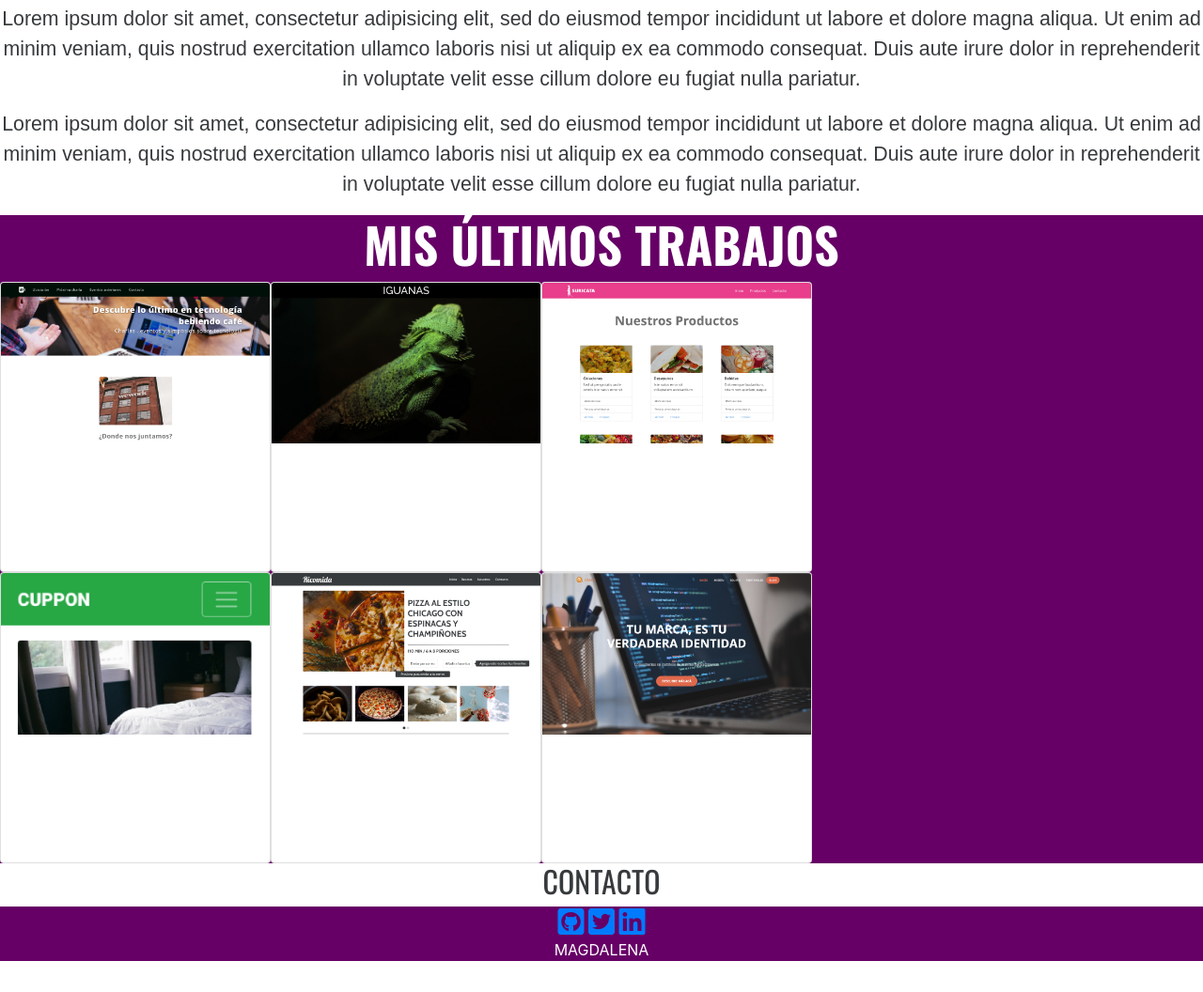
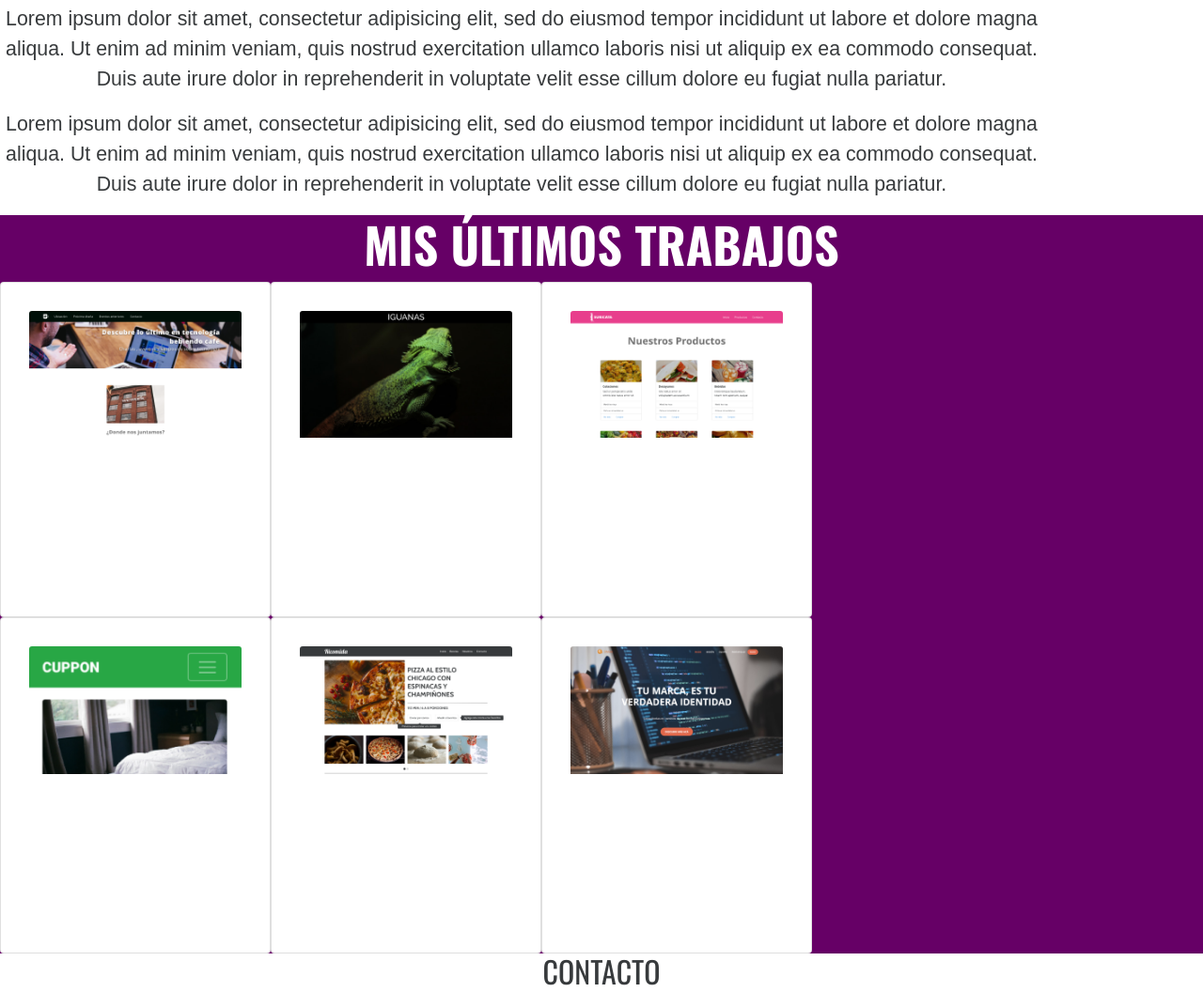
Before and after one commit to jaime-rodriguez-olate/Trabajo_1, a plain HTML site: page index.html in a window 1280 px wide. Shown: the part 665-1721 px from the top of the page at 94% size. Drawn offline with nearby package versions, Linux system fonts and the light colour scheme.

Commit message:
quinto commit

```diff
--- a/assets/style/style.css
+++ b/assets/css/style.css
@@ -68,6 +68,11 @@ header h1{
   font-size: 52px;
 }
 
+.card {
+  padding: 30px;
+
+}
+
 
 
 
--- a/index.html
+++ b/index.html
@@ -15,7 +15,7 @@
 
 
     <!--Mi Estilo-->
-    <link rel="stylesheet" href="assets/style/style.css">
+    <link rel="stylesheet" href="assets/css/style.css">
 
     <title></title>
 
@@ -67,6 +67,7 @@
           ex ea commodo consequat.
          </h3>
 
+        <div class="container row">
 
           <p class="texto_2">Lorem ipsum dolor sit amet, consectetur adipisicing elit,
           sed do eiusmod tempor incididunt ut labore et dolore magna aliqua.
@@ -87,6 +88,9 @@
 
         </div>
 
+
+      </div>
+
       <div class="mi_experiencia">
 
 
@@ -96,7 +100,7 @@
 
     </section>
 
-    <section class="colornavs">
+    <section class="colornavs text-center">
 
        <h2 class="ultimos_trabajos">MIS ÚLTIMOS TRABAJOS</h2>
 
@@ -139,7 +143,7 @@
 
 
 
-         <div class="container row">
+         <div class="container row text-center">
 
 
 
@@ -191,6 +195,18 @@
            <p>MAGDALENA</p>
      </footer>
 
+     <section>
+
+     </section>
+
+     <section>
+
+     </section>
+
+     <section>
+
+     </section>
+
 
 
 
```
Lines whose indentation alone changed are shown as unchanged.
